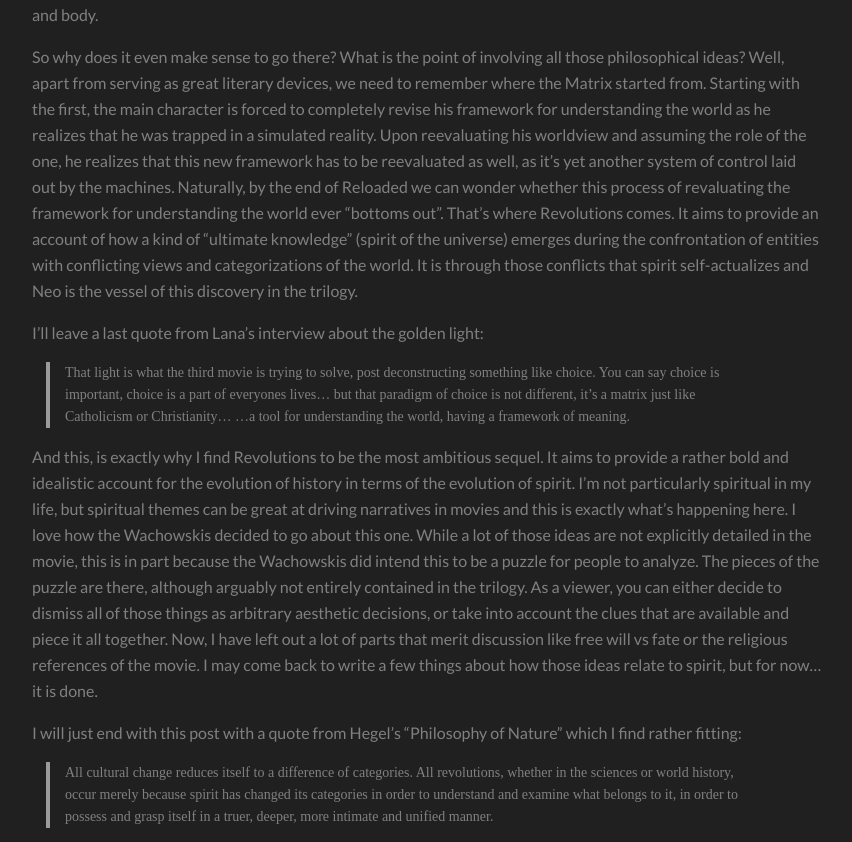
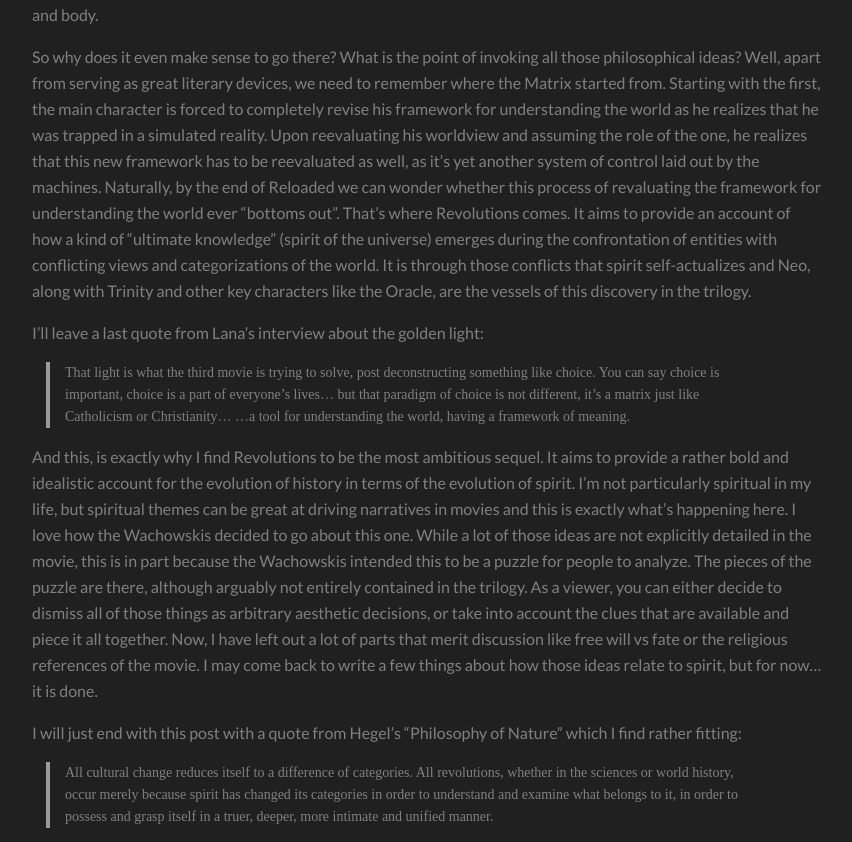
Before and after one commit to Stalence/stalence.github.io, a Jekyll site: the page built from _posts/2021-12-30-The Matrix Dialectics.md, in a window 1280 px wide and 1400 px high, scrolled down 7446 px. Shown: the part 213-1055 px from the top of the window, without its empty margins (213-1065 px from the left). Built offline with Jekyll 4.4.1, drawn with Linux system fonts in a browser that asks for light colours; a script that is not in the unit is left out; some of the changed text lies outside the part shown; grey boxes are pictures that could not be loaded.

Commit message:
Update 2021-12-30-The Matrix Dialectics.md

```diff
--- a/_posts/2021-12-30-The Matrix Dialectics.md
+++ b/_posts/2021-12-30-The Matrix Dialectics.md
@@ -160,17 +160,17 @@
 [![machine city][10]][10]
 Given Lana's words about transcending the Cartesian dilemma, it's fair to assume that this is a deliberate choice, meant to signify the unification of the worlds of mind and body.
 
-So why does it even make sense to go there? What is the point of involving all those philosophical ideas? Well, apart from serving as great literary devices, we need to remember where the Matrix started from.
+So why does it even make sense to go there? What is the point of invoking all those philosophical ideas? Well, apart from serving as great literary devices, we need to remember where the Matrix started from.
 Starting with the first, the main character is forced to completely revise his framework for understanding the world as he realizes that he was trapped in a simulated reality. Upon reevaluating his worldview and assuming the role of the one, he realizes that this new framework has to be reevaluated as well, as it's yet another system of control laid out by the machines. Naturally, by the end of Reloaded we can wonder
-whether this process of revaluating the framework for understanding the world ever "bottoms out". That's where Revolutions comes. It aims to provide an account of how a kind of "ultimate knowledge" (spirit of the universe) emerges during the confrontation of entities with conflicting views and categorizations of the world. It is through those conflicts that spirit self-actualizes and Neo is the vessel of this discovery in the trilogy.
+whether this process of revaluating the framework for understanding the world ever "bottoms out". That's where Revolutions comes. It aims to provide an account of how a kind of "ultimate knowledge" (spirit of the universe) emerges during the confrontation of entities with conflicting views and categorizations of the world. It is through those conflicts that spirit self-actualizes and Neo, along with Trinity and other key characters like the Oracle, are the vessels of this discovery in the trilogy.
 
 I'll leave a last quote from Lana's interview about the golden light:
-> That light is what the third movie is trying to solve, post deconstructing something like choice. You can say choice is important, choice is a part of everyones lives... but that paradigm of choice is not different, it's a matrix just like Catholicism or Christianity...
+> That light is what the third movie is trying to solve, post deconstructing something like choice. You can say choice is important, choice is a part of everyone's lives... but that paradigm of choice is not different, it's a matrix just like Catholicism or Christianity...
 >...a tool for understanding the world, having a framework of meaning.
 
 And this, is exactly why I find Revolutions to be the most ambitious sequel. It aims to provide a rather bold and idealistic account for the evolution of history in terms of the evolution of spirit. I'm not particularly spiritual in my life, but spiritual themes can be great at driving narratives in movies and this is exactly what's happening here.
 I love how the Wachowskis decided to go about this one.
-While a lot of those ideas are not explicitly detailed in the movie, this is in part because the Wachowskis did intend this to be a puzzle for people to analyze.
+While a lot of those ideas are not explicitly detailed in the movie, this is in part because the Wachowskis intended this to be a puzzle for people to analyze.
 The pieces of the puzzle are there, although arguably not entirely contained in the trilogy. As a viewer, you can either decide to dismiss all of those things as arbitrary aesthetic decisions, or take into account the clues that are available and piece it all together. Now, I have left out a lot of parts that merit discussion like free will vs fate or the religious references of the movie. I may come back to write a few things about how those ideas relate to spirit, but for now... it is done.
 
 I will just end with this post with a quote from Hegel's "Philosophy of Nature" which I find rather fitting:
```
Also changed, not shown: other parts of _posts/2021-12-30-The Matrix Dialectics.md (+1 -1 lines).
